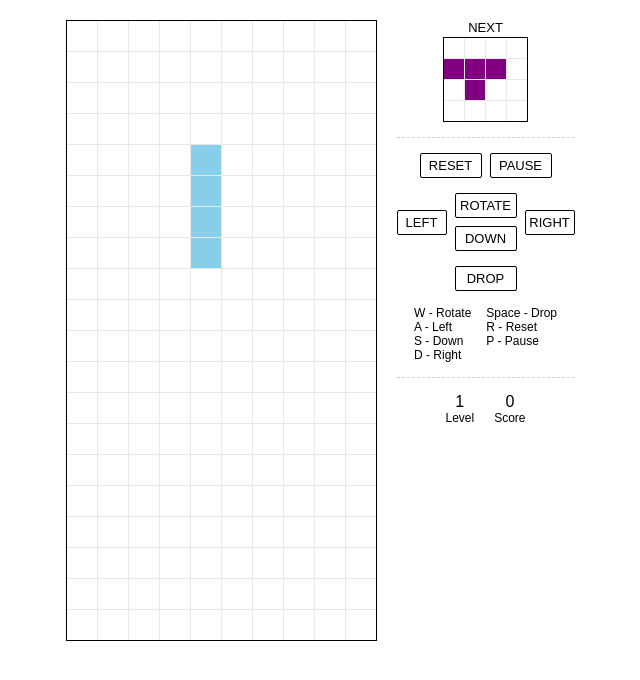
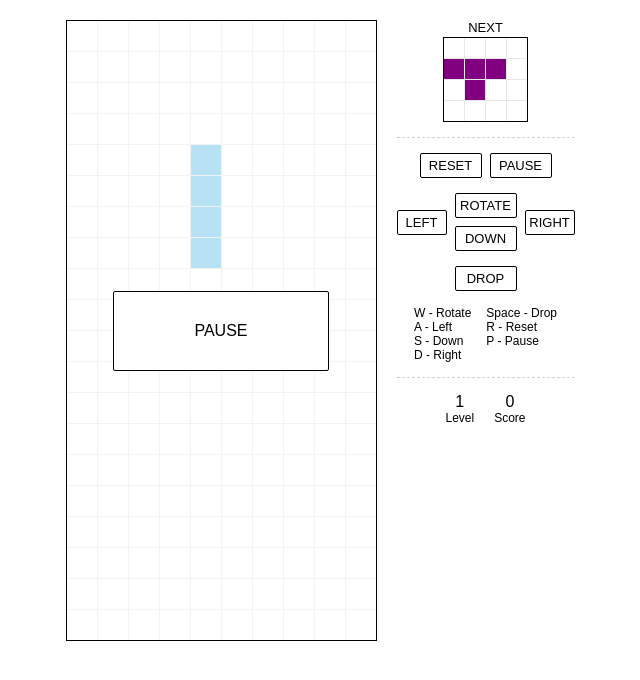
Before and after one commit to taras-d/tetris-impl, a React (Vite) app: page / in a window 1280 px wide. Both pictures are taken after a click on the button "PAUSE". Shown: the top 680 px of the page, without its empty margins (320-960 px from the left). Built offline with nearby package versions, Linux system fonts and the light colour scheme.

Commit message:
Add game over/pause overlay

```diff
--- a/src/App/App.less
+++ b/src/App/App.less
@@ -15,6 +15,27 @@ body {
   justify-content: center;
   align-items: flex-start;
   column-gap: 20px;
+
+  .game-screen {
+    position: relative;
+    .game-overlay {
+      position: absolute;
+      inset: 1px;
+      display: flex;
+      align-items: center;
+      justify-content: center;
+      background-color: rgba(255, 255, 255, 0.4);
+      .overlay-text {
+        text-align: center;
+        padding: 30px;
+        font-size: 16px;
+        background-color: white;
+        border: 1px solid black;
+        border-radius: 2px;
+        width: 70%;
+      }
+    }
+  }
 
   .control-panel {
     display: flex;
--- a/src/App/App.tsx
+++ b/src/App/App.tsx
@@ -29,6 +29,7 @@ function App() {
         setScore(tetris.score);
       }
     });
+
     tetris.startNewGame();
 
     setGrid(tetris.grid);
@@ -40,9 +41,28 @@ function App() {
     }
   }, []);
 
+  function renderGameOverlay() {
+    let text = "";
+
+    if (isGameOver) {
+      text = "GAME OVER";
+    } else if (isPaused) {
+      text = "PAUSE";
+    }
+
+    return text && (
+      <div className="game-overlay">
+        <div className="overlay-text">{text}</div>
+      </div>
+    );
+  }
+
   return tetrisInstance && (
     <div className="tetris">
-      <GameGrid grid={grid} cellSize={30} />
+      <div className="game-screen">
+        <GameGrid grid={grid} cellSize={30} />
+        {renderGameOverlay()}
+      </div>
       <div className="control-panel">
         <div className="next-figure">
           <header>NEXT</header>
```
